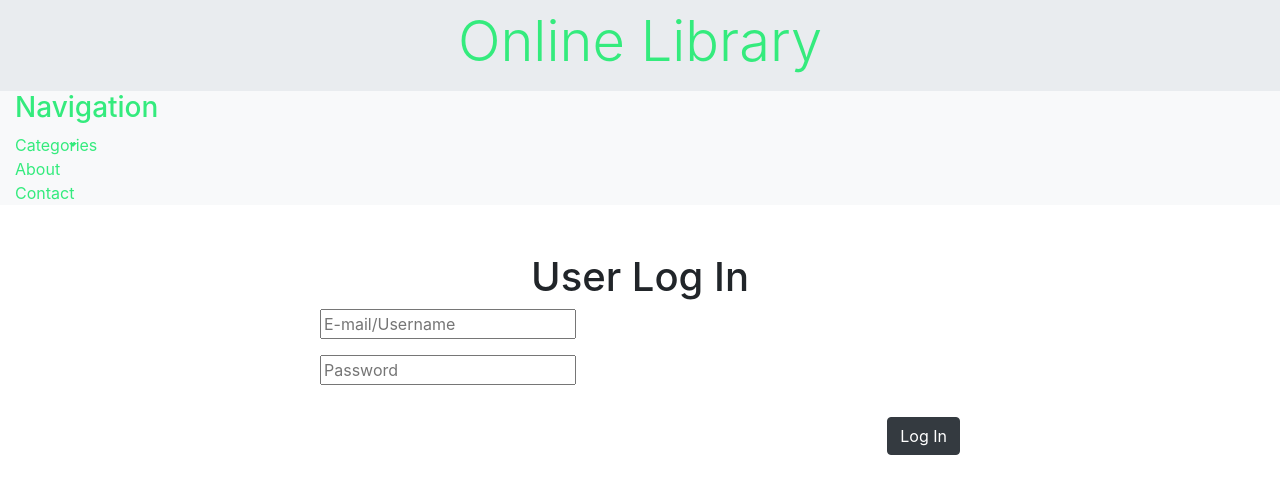
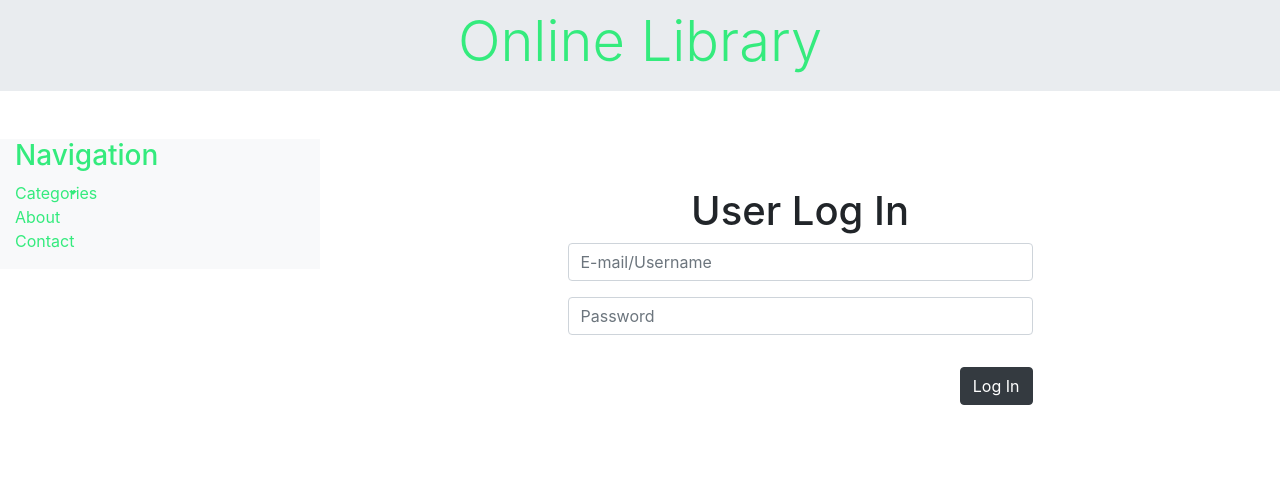
Before and after one commit to waking-eni/php-mvc-online-library, a PHP site: page /loginUser.php in a window 1280 px wide. Shown: the part 26-520 px from the top of the page. Run offline with PHP 8.4, Linux system fonts and the light colour scheme; data comes from the database, SQL or seed files in the repository.

Commit message:
Update loginUser.php

```diff
--- a/library/view/loginUser.php
+++ b/library/view/loginUser.php
@@ -14,9 +14,7 @@
     integrity="sha384-ChfqqxuZUCnJSK3+MXmPNIyE6ZbWh2IMqE241rYiqJxyMiZ6OW/JmZQ5stwEULTy"
     crossorigin="anonymous"></script>
     <!-- STYLE -->
-    <link href="../assets/css/style.css" rel="stylesheet" />
-    <!-- JQUERY -->
-    <script href="../assets/js/jquery-3.5.1.js"></script>
+    <link href="../css/style.css" rel="stylesheet" />
     <title>Online Library</title>
 </head>
 
@@ -31,6 +29,10 @@
 <!-- MAIN -->
 <div class="wrapper">
 
+<!-- WRAPPER -->
+<div class="container-fluid wrapper-container">
+    <div class="row row-wrapper mt-5">
+
         <!-- SIDEBAR -->
         <?php
             include 'includes/sidebar.php';
@@ -38,25 +40,48 @@
         <!-- SIDEBAR END -->
 
         <!-- LOGIN -->
-<main class="main">
+        <main class="mainn col-9">
 
         <h1 class="text-center mt-5">User Log In</h1>
 
         <form class="center-div" name="loginForm" action="../includes/loginuser.inc.php" method="post" onsubmit="return(validate());">
-    <input type="text" name="mailuid" placeholder="E-mail/Username">
+            <div class="form-group">
+                <input  class="form-control" type="text" name="mailuid" placeholder="E-mail/Username">
                 <p id="userMailName"></p>
-    <input class="d-block my-3" type="password" name="pwd" placeholder="Password">
+                <input class="form-control" type="password" name="pwd" placeholder="Password">
                 <p id="userPwd"></p>
                 <button class="d-block my-3 btn btn-dark float-right" type="submit" name="login-submit">Log In</button>
+            </div>
         </form>
 
         </main>
         <!-- LOGIN END -->
 
     </div>
+</div>
+<!-- WRAPPER END -->
+
+</div>
 <!-- MAIN END -->
 
-<script href="../assets/js/effects.js"></script>
+<script>
+
+//client side validation
+function validate() {
+
+    if(document.forms["loginForm"]["mailuid"].value == "") {
+        document.getElementById("userMailName").innerHTML = "Please provide your E-mail/Username";
+        document.forms["loginForm"]["mailuid"].focus();
+        return false;
+    }
+    if(document.forms["loginForm"]["pwd"].value == "") {
+        document.getElementById("userPwd").innerHTML = "Please provide your password";
+        document.forms["loginForm"]["pwd"].focus();
+        return false;
+    }
+}
+</script>
+
 </body>
 
 </html>
```
Lines whose indentation alone changed are shown as unchanged.
